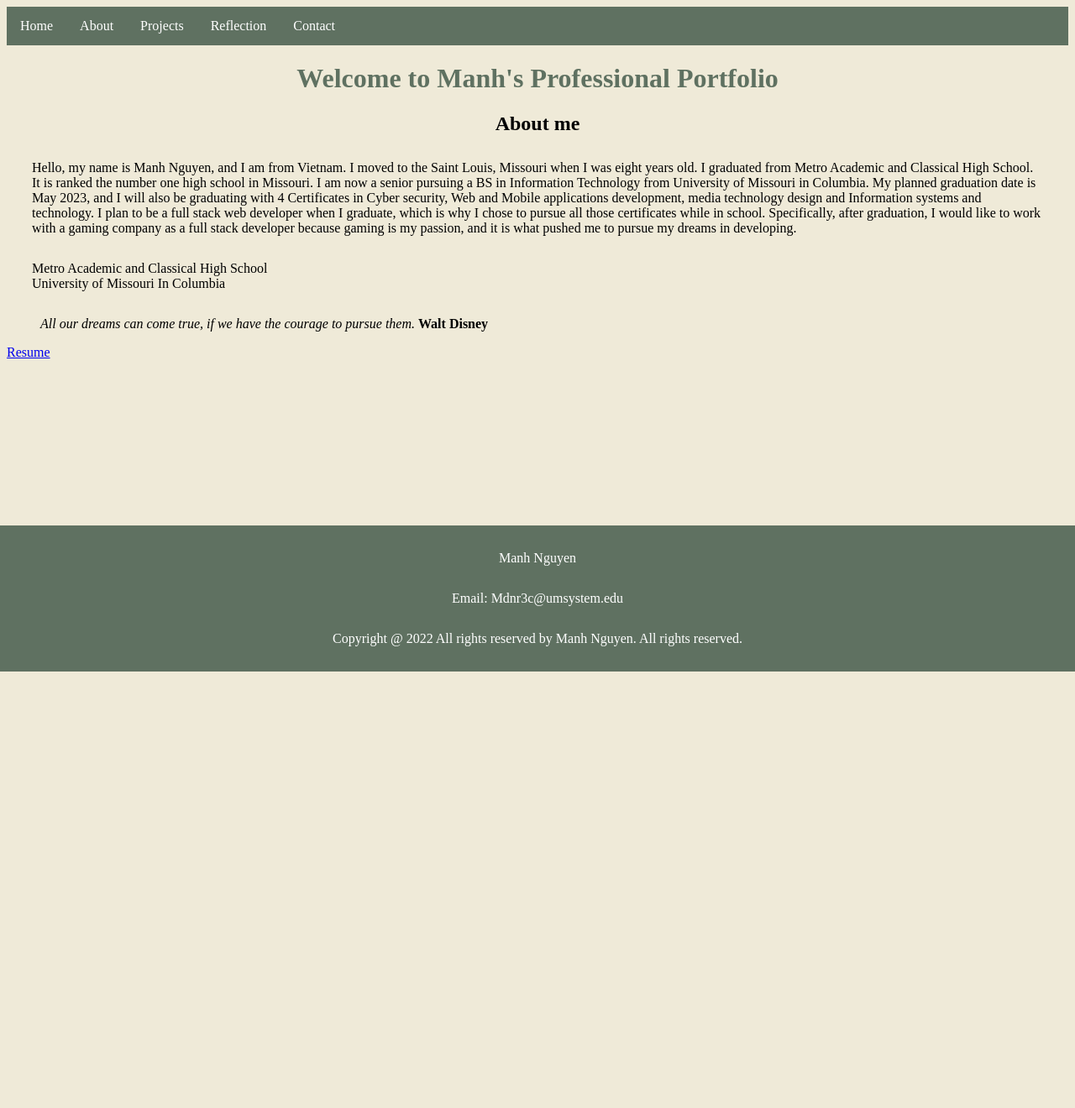
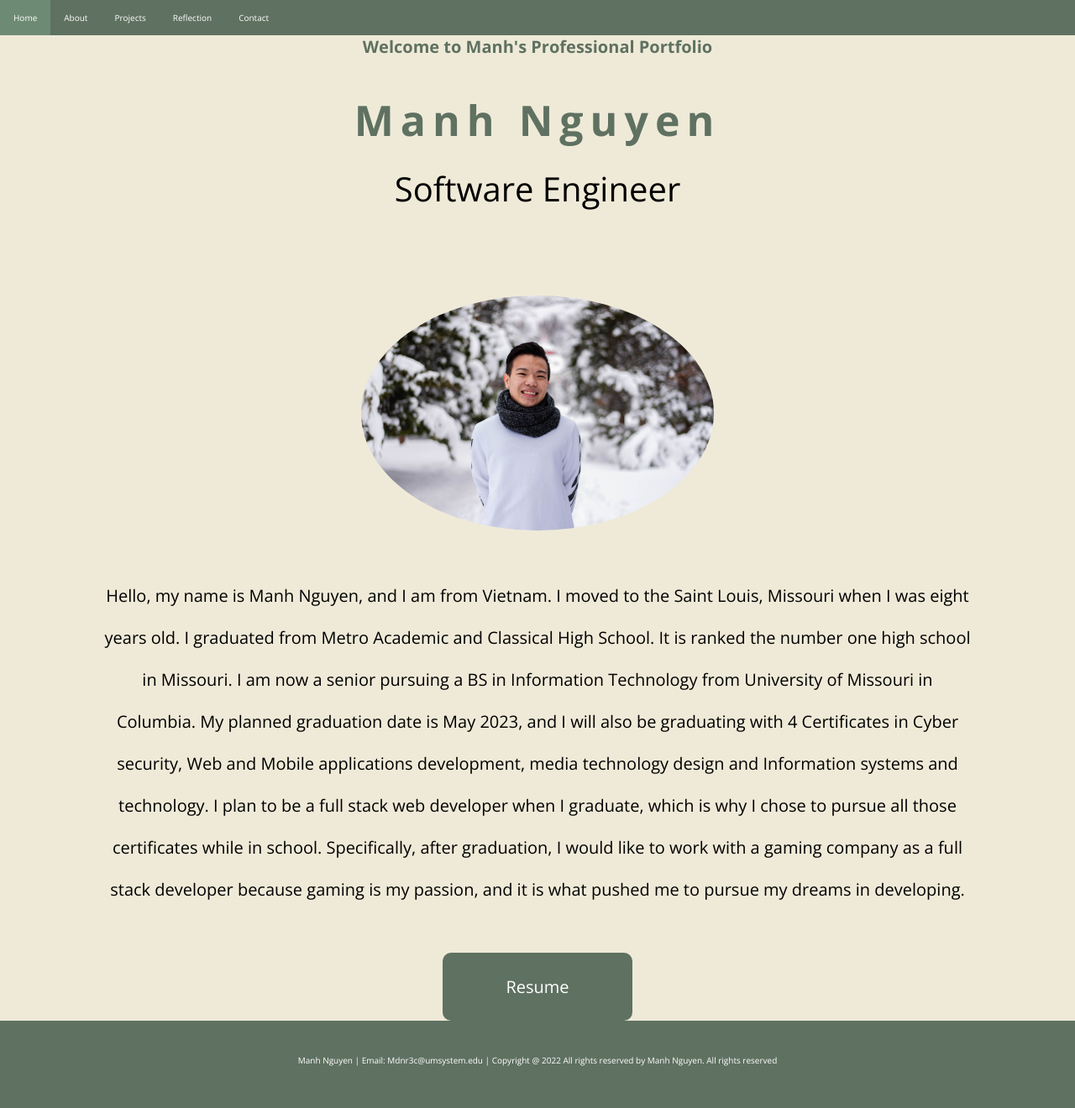
Before and after one commit to ManhDNguyen/Naruto4soul.github.io, a PHP site: page /about.html in a window 1280 px wide. Shown: the whole page at 84% size. Before the commit the page ends 800 px from the top, so only its background shows below. Run offline with PHP 8.4, Linux system fonts and the light colour scheme.

Commit message:
Add files via upload

```diff
--- a/islt_7310/about.html
+++ b/islt_7310/about.html
@@ -34,21 +34,20 @@ Tested: September 18, 2022
     <h1>Welcome to Manh's Professional Portfolio</h1>
 </header>
 <main>
-    <h2> About me</h2>
-    <p>Hello, my name is Manh Nguyen, and I am from Vietnam. I moved to the Saint Louis, Missouri when I was eight years old. I graduated from Metro Academic and Classical High School. It is ranked the number one high school in Missouri. I am now a senior pursuing a BS in Information Technology from University of Missouri in Columbia. My planned graduation date is May 2023, and I will also be graduating with 4 Certificates in Cyber security, Web and Mobile applications development, media technology design and Information systems and technology. I plan to be a full stack web developer when I graduate, which is why I chose to pursue all those certificates while in school. Specifically, after graduation, I would like to work with a gaming company as a full stack developer because gaming is my passion, and it is what pushed me to pursue my dreams in developing.
-    </p>
-    <P>Metro Academic and Classical High School
-        <br/>
-            University of Missouri In Columbia
-    </P>
-    <blockquote><em>All our dreams can come true, if we have the courage to pursue them.</em> <strong>Walt Disney</strong>
-    </blockquote>
-    <a href="Nguyen.Manh.MasterResume.pdf"> Resume</a>
+    <div class="container">
+        <h2>Manh Nguyen</h1>
+        <h3>Software Engineer</h2>
+        <div class="image">
+            <img src="mdnr3c-profile picture.jpg" alt="Photograph of me">
+        </div>
+        <p>
+            Hello, my name is Manh Nguyen, and I am from Vietnam. I moved to the Saint Louis, Missouri when I was eight years old. I graduated from Metro Academic and Classical High School. It is ranked the number one high school in Missouri. I am now a senior pursuing a BS in Information Technology from University of Missouri in Columbia. My planned graduation date is May 2023, and I will also be graduating with 4 Certificates in Cyber security, Web and Mobile applications development, media technology design and Information systems and technology. I plan to be a full stack web developer when I graduate, which is why I chose to pursue all those certificates while in school. Specifically, after graduation, I would like to work with a gaming company as a full stack developer because gaming is my passion, and it is what pushed me to pursue my dreams in developing.
+        </p>
+        <a href="#" class="btn">Resume</a>
+    </div>
 </main>
 <footer>
-    <p>Manh Nguyen</p>
-    <P>Email: Mdnr3c@umsystem.edu</P>
-    <P>Copyright @ 2022 All rights reserved by Manh Nguyen. All rights reserved.</P>
+    Manh Nguyen | Email: Mdnr3c@umsystem.edu | Copyright @ 2022 All rights reserved by Manh Nguyen. All rights reserved <p>
 </footer>
 </body>
 </html>
--- a/islt_7310/style.css
+++ b/islt_7310/style.css
@@ -1,33 +1,91 @@
+@import url('https://fonts.googleapis.com/css2?family=Open+Sans:wght@400;700&display=swap');
+
+*{
+    margin:0;
+    padding: 0;
+    box-sizing: border-box;
+}
+
+html {
+    font-size: 10px;
+}
+
+Body{
+    background: #EFEAD8;
+    font-family: 'Open Sans', sans-serif;
+    display: flex;
+    min-height: 100vh;
+    flex-direction: column;
+}
+main{
+    flex: 1;
+}
+.container{
+    max-width: 1100px;
+    margin: 0 auto;
+    padding: 0 3rem;
+    margin-top: 4rem;
+    text-align: center;
+}
+h2 {
+    color: #5f7161;
+    font-size: 5rem;
+    font-weight: 700;
+    letter-spacing: 8px;
+    margin-bottom: 2rem;
+}
+h3{
+    font-size: 4rem;
+    font-weight: 400;
+}
+
+.image{
+    margin: 10rem;
+    margin-bottom: 5rem;
+}
+
+img{
+    border-radius: 50%;
+    max-width: 50%;
+    height: auto;
+}
+
+p{
+    font-size: 2rem;
+    line-height: 5rem;
+    margin-bottom: 5rem;
+}
+
+.btn{
+    display: inline-block;
+    padding: 2.7rem 7.5rem;
+    background: #5F7161;
+    font-size: 2rem;
+    text-decoration: none;
+    color: white;
+    border-radius: 10px;
+    transition: background 0.5s;
+}
+
+.btn:hover{
+    background:#6d8b74;
+}
+
 h1 {
     color: #5f7161;
     text-align: center;
 }
-h2{
-    text-align: center;
-}
-
-body {
-    background: #EFEAD8;
-}
-
-.paragraphIndent {
-    text-indent: 50px;
-}
-
-.firstLetter::first-letter {
-    font-size: 120%;
-}
-
-p {
-    margin: 30px;
-}
 
 footer {
-    position: fixed;
+
     left: 0;
     bottom: 0;
-    width: 100%;
+    right: 0;
+    width: 100vw;
+    height: auto;
     background-color:#5F7161 ;
     color: white;
     text-align: center;
+    padding-top: 40px;
+    margin-top: auto;
 }
```
Also changed, not shown: islt_7310/mdnr3c-profile picture.jpg (added).
